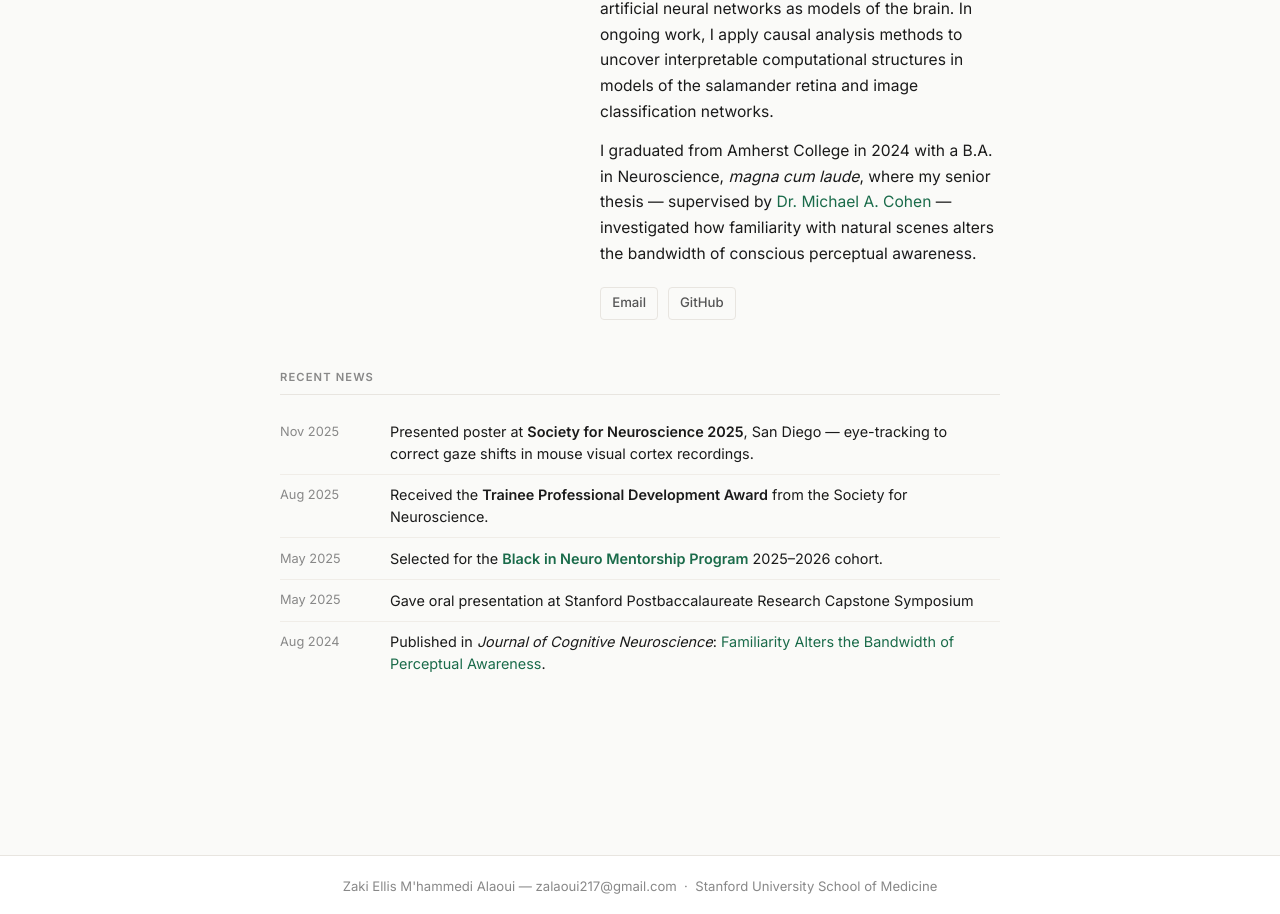
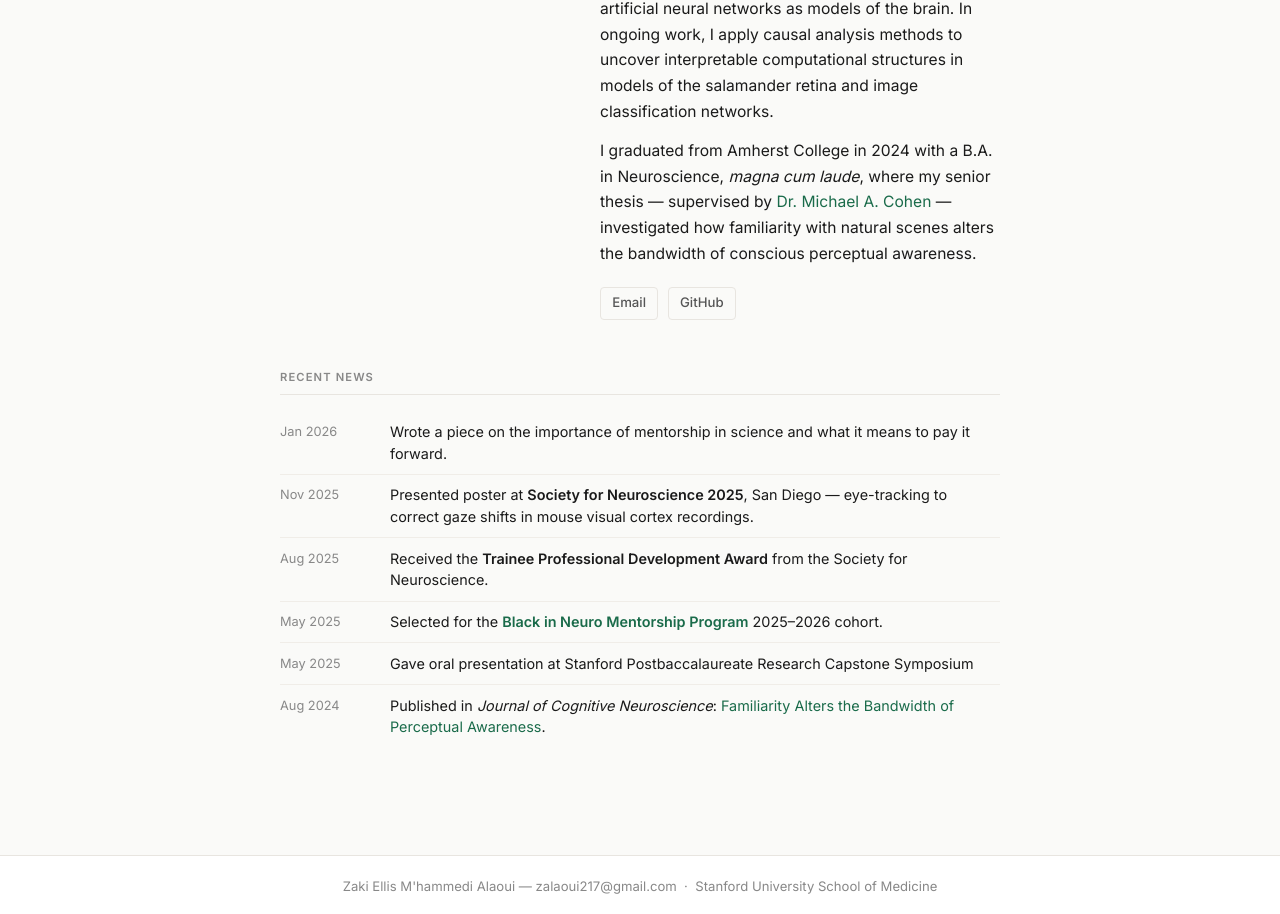
Before and after one commit to zalaoui3/zalaoui3.github.io, a Jekyll site: the page built from index.md, in a window 1280 px wide and 1373 px high, cut to the strip 459-1373 px from the top of the window. Built offline with Jekyll 4.4.1, drawn with Linux system fonts in a browser that asks for light colours.

Commit message:
Add Jan 2026 mentorship blog post to news
Co-Authored-By: Claude <noreply@anthropic.com>

```diff
--- a/index.md
+++ b/index.md
@@ -39,6 +39,10 @@ title: About
   <div class="section-title">Recent News</div>
   <ul class="news-list">
     <li>
+      <span class="news-date">Jan 2026</span>
+      <span>Wrote a piece on the importance of mentorship in science and what it means to pay it forward.</span>
+    </li>
+    <li>
       <span class="news-date">Nov 2025</span>
       <span>Presented poster at <strong>Society for Neuroscience 2025</strong>, San Diego — eye-tracking to correct gaze shifts in mouse visual cortex recordings.</span>
     </li>
```
